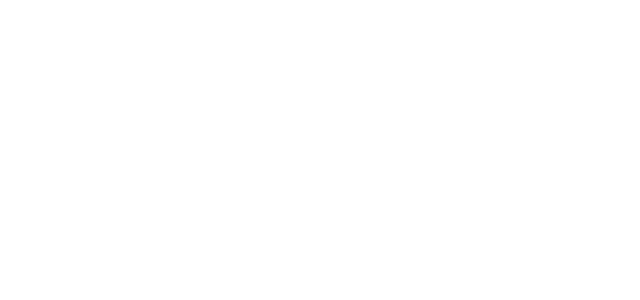
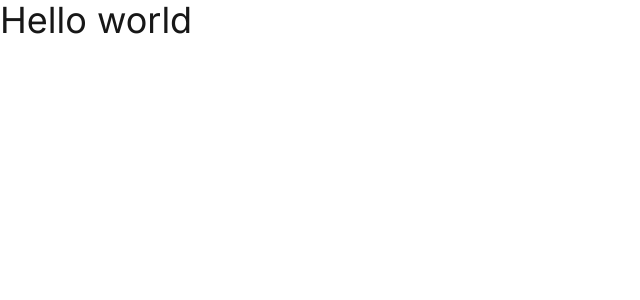
Before and after one commit to Kurbre/naleystogram, a Next.js app: page /auth/login in a window 1280 px wide. Shown: the top 300 px of the page, without its empty margins (0-640 px from the left). Built offline with nearby package versions, Linux system fonts and the light colour scheme.

Commit message:
Added fonts

```diff
--- a/src/app/auth/login/page.tsx
+++ b/src/app/auth/login/page.tsx
@@ -1,3 +1,3 @@
 export default function LoginPage() {
-	return <div></div>
+	return <div className='text-4xl font-kanit'>Hello world</div>
 }
--- a/src/app/globals.css
+++ b/src/app/globals.css
@@ -1,4 +1,4 @@
-@import "tailwindcss";
+@import 'tailwindcss';
 
 :root {
 	--background: #ffffff;
@@ -20,5 +20,5 @@
 body {
 	background: var(--background);
 	color: var(--foreground);
-  font-family: Inter, sans-serif;
+	font-family: var(--font-inter), sans-serif;
 }
--- a/src/app/layout.tsx
+++ b/src/app/layout.tsx
@@ -2,11 +2,20 @@ import { PropsWithChildren } from 'react'
 import type { Metadata } from 'next'
 import cn from 'classnames'
 import { Providers } from './providers'
-import { Inter } from 'next/font/google'
+import { Inter, Kanit } from 'next/font/google'
 import './globals.css'
 
-const interSans = Inter({
-	variable: '--font-inter-sans',
+const inter = Inter({
+	subsets: ['latin', 'cyrillic'],
+	variable: '--font-inter',
+	display: 'swap',
+	weight: ['400', '500', '600', '700', '800']
+})
+
+const kanit = Kanit({
+	subsets: ['latin'],
+	variable: '--font-kanit',
+	display: 'swap',
 	weight: ['400', '500', '600', '700', '800']
 })
 
@@ -18,7 +27,7 @@ export const metadata: Metadata = {
 export default function RootLayout({ children }: PropsWithChildren) {
 	return (
 		<html lang='ru'>
-			<body className={cn(interSans.variable)}>
+			<body className={cn(inter.variable, kanit.variable)}>
 				<Providers>{children}</Providers>
 			</body>
 		</html>
--- /dev/null
+++ b/tailwind.config.ts
@@ -0,0 +1,26 @@
+/** @type {import('tailwindcss').Config} */
+module.exports = {
+	content: [
+		'./src/app/**/*.{js,ts,jsx,tsx,mdx}',
+		'./src/pages/**/*.{js,ts,jsx,tsx,mdx}',
+		'./src/components/**/*.{js,ts,jsx,tsx}',
+		'./src/widgets/**/*.{js,ts,jsx,tsx}',
+		'./src/features/**/*.{js,ts,jsx,tsx}',
+		'./src/entities/**/*.{js,ts,jsx,tsx}',
+		'./src/shared/**/*.{js,ts,jsx,tsx}'
+	],
+	theme: {
+		extend: {
+			fontFamily: {
+				inter: ['var(--font-inter)', 'sans-serif'],
+				kanit: ['var(--font-kanit)', 'sans-serif']
+			},
+			colors: {
+				brand: {
+					blue: '#0089DE'
+				}
+			}
+		}
+	},
+	plugins: []
+}
```
Lines whose indentation alone changed are shown as unchanged.
